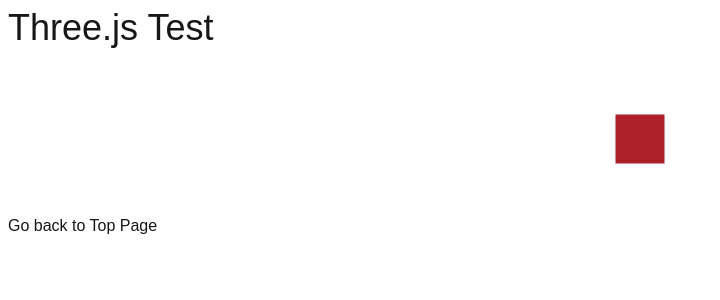
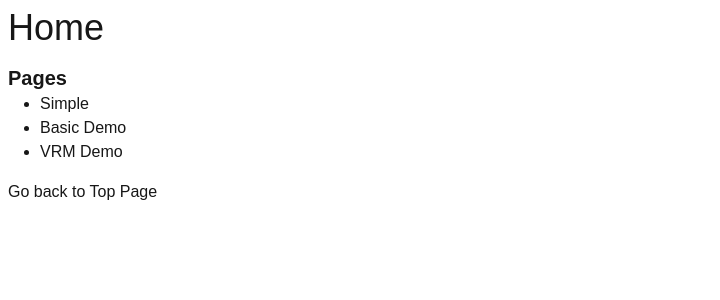
Before and after one commit to N-ha-1050/three-next-test, a Next.js app: page / in a window 1280 px wide. Shown: the top 300 px of the page, without its empty margins (0-720 px from the left). Built offline with nearby package versions, Linux system fonts and the light colour scheme.

Commit message:
トップページを変更

```diff
--- a/src/pages/index.tsx
+++ b/src/pages/index.tsx
@@ -1,18 +1,23 @@
+import AnimationLink from "@/components/ui/animation-link"
 import Title from "@/components/ui/title"
-import { Canvas } from "@react-three/fiber"
+import Link from "next/link"
 
 export default function Home() {
     return (
         <>
-            <Title>Three.js Test</Title>
-            <Canvas>
-                <mesh>
-                    <boxGeometry args={[2, 2, 2]} />
-                    <meshStandardMaterial />
-                </mesh>
-                <ambientLight intensity={0.1} />
-                <directionalLight color="red" position={[0, 0, 5]} />
-            </Canvas>
+            <Title>Home</Title>
+            <h2 className="text-xl font-bold">Pages</h2>
+            <ul className="mb-4 ml-8 list-disc">
+                <li>
+                    <AnimationLink href="simple">Simple</AnimationLink>
+                </li>
+                <li>
+                    <AnimationLink href="basic-demo">Basic Demo</AnimationLink>
+                </li>
+                <li>
+                    <AnimationLink href="vrm-demo">VRM Demo</AnimationLink>
+                </li>
+            </ul>
         </>
     )
 }
```
